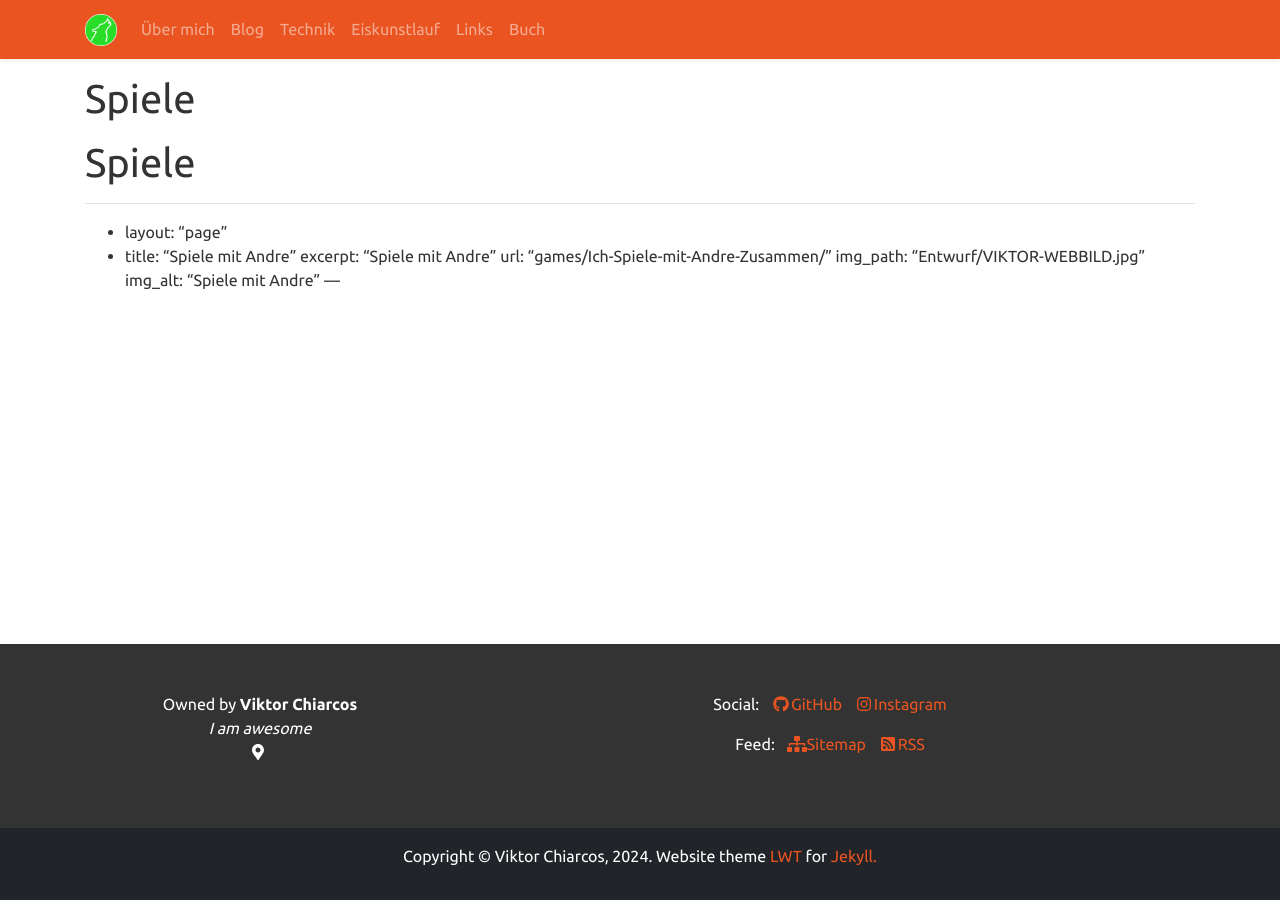
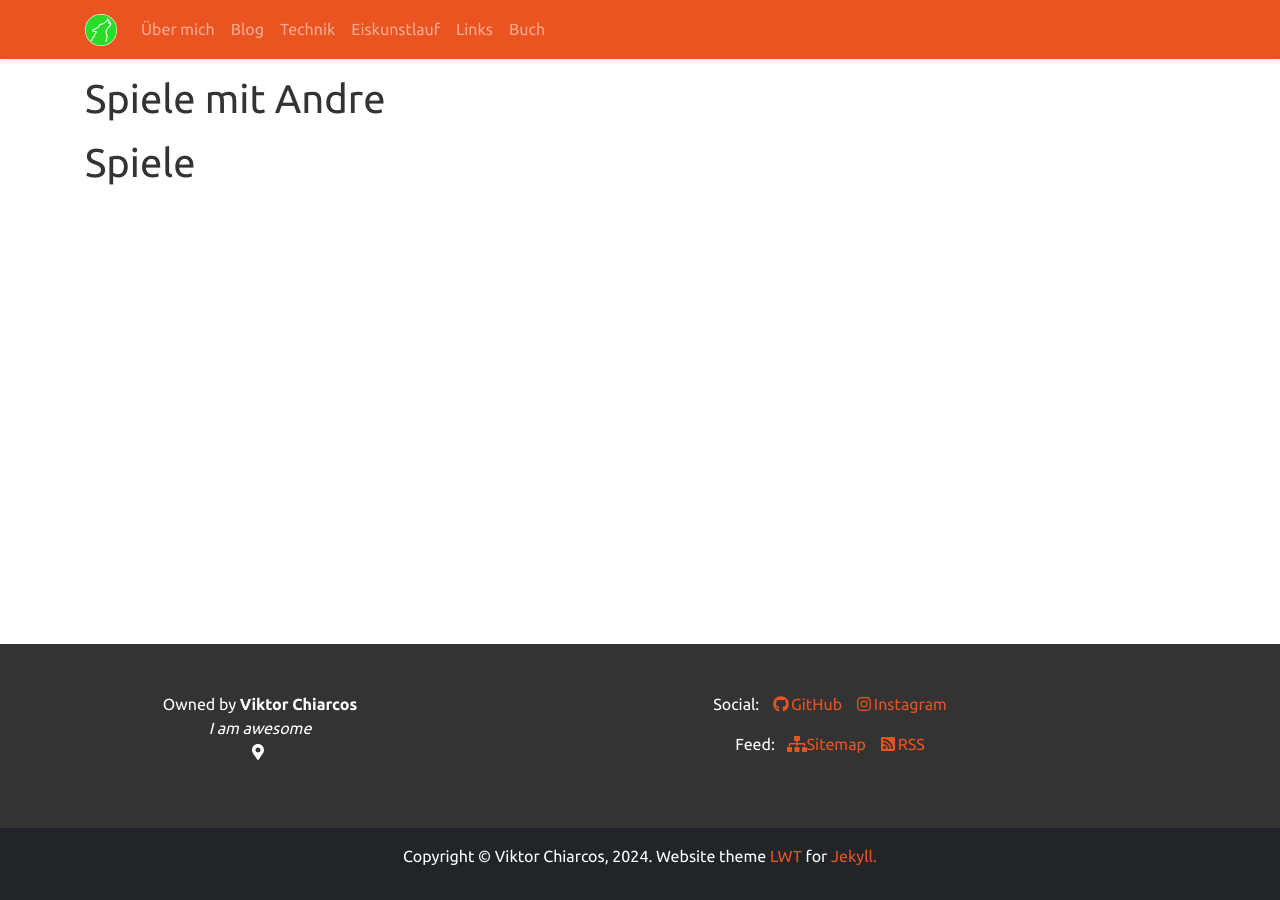
Before and after one commit to viktor-chiarcos/viktor-chiarcos.github.io, a Jekyll site: the page built from _pages/games.md, in a window 1280 px wide. Built offline with Jekyll 4.4.1, drawn with Linux system fonts in a browser that asks for light colours; our own code applies the rules of GitHub Pages for plain Markdown files.

Commit message:
Update games.md

```diff
--- a/_pages/games.md
+++ b/_pages/games.md
@@ -1,10 +1,8 @@
+---
+layout: page
+title: "Spiele mit Andre"
+excerpt: "Spiele mit Andre"
+permalink: /games/Ich-Spiele-mit-Andre-Zusammen/
+---
+
 # Spiele
-
----
-- layout: "page"
-- title: "Spiele mit Andre"
-  excerpt: "Spiele mit Andre"
-  url: "games/Ich-Spiele-mit-Andre-Zusammen/"
-  img_path: "Entwurf/VIKTOR-WEBBILD.jpg"
-  img_alt: "Spiele mit Andre"
----
```
